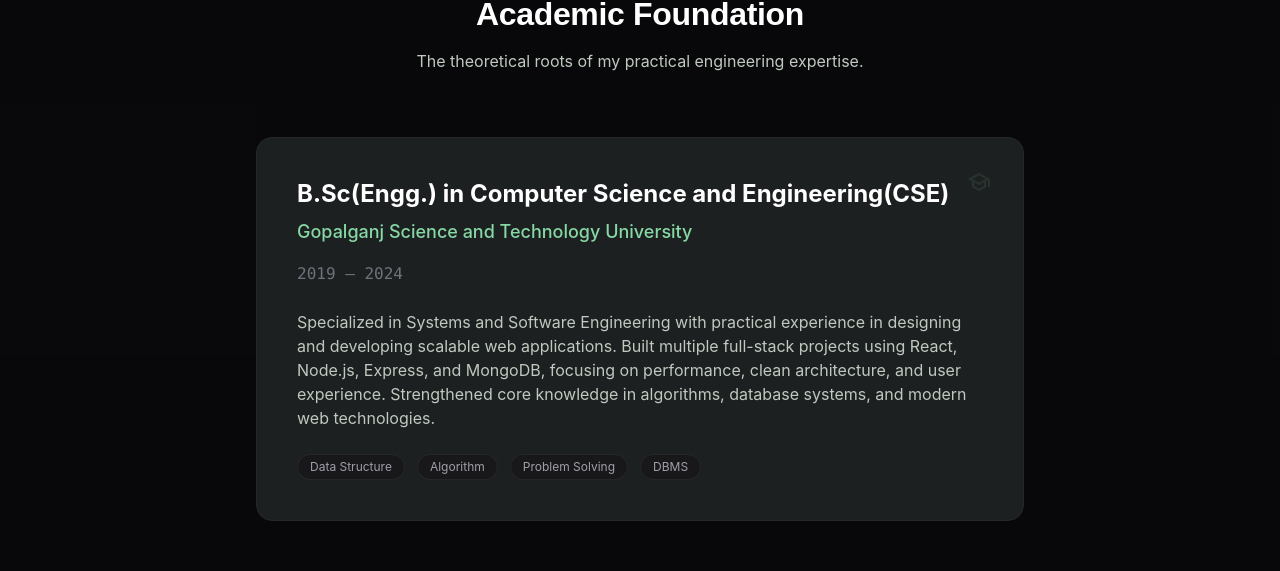
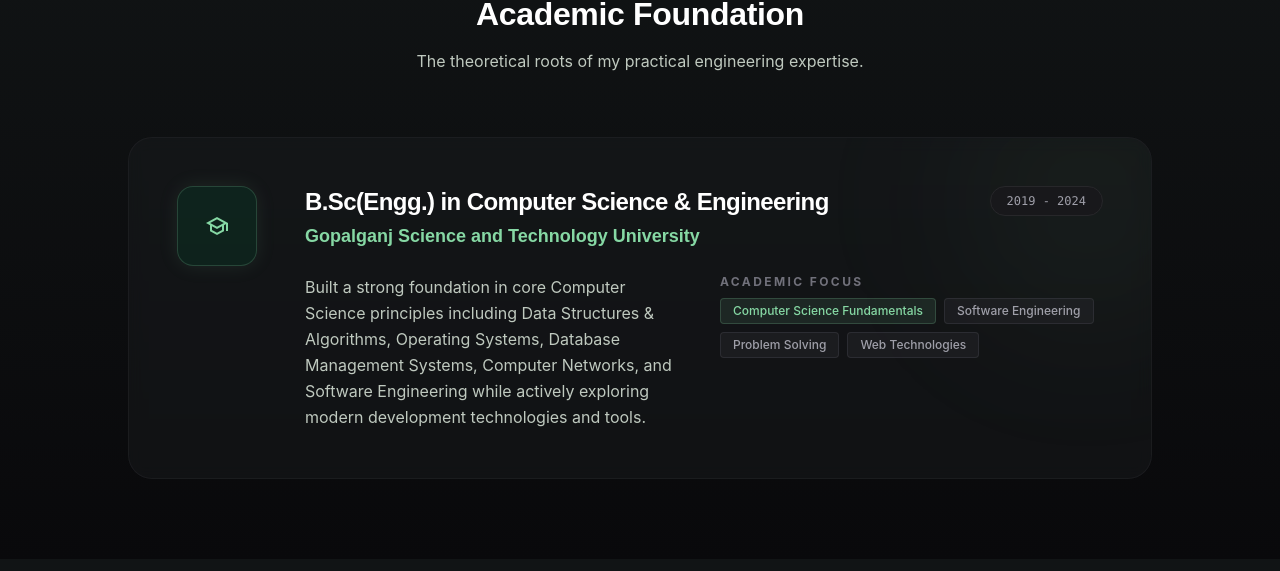
Before and after one commit to sakib-333/portfolio, a React (Vite) app: page / in a window 1280 px wide. Shown: the part 4471-5042 px from the top of the page. Built offline with nearby package versions, Linux system fonts and the light colour scheme.

Commit message:
Update education section.

```diff
--- a/src/components/main/Education.tsx
+++ b/src/components/main/Education.tsx
@@ -1,33 +1,70 @@
 const Education = () => {
     return (
-        <section className="py-xl bg-zinc-950/30" id="education">
+        <section className="py-xl bg-linear-to-b from-background to-zinc-950/50" id="education">
             <div className="max-w-7xl mx-auto px-8">
                 <div className="text-center mb-16">
-                    <h2 className="text-h2 font-h2 text-white mb-4">Academic Foundation</h2>
+                    <h2 className="font-h2 text-h2 text-white mb-4">Academic Foundation</h2>
                     <p className="text-on-surface-variant max-w-2xl mx-auto">The theoretical roots of my practical engineering expertise.</p>
                 </div>
-                <div className="max-w-3xl mx-auto">
-                    <div className="bg-surface-container border border-zinc-800 p-10 rounded-2xl relative overflow-hidden group">
-                        <div className="absolute top-0 right-0 p-8 opacity-10 group-hover:opacity-20 transition-opacity">
-                            <span className="material-symbols-outlined text-8xl text-primary">school</span>
-                        </div>
-                        <div className="relative z-10">
-                            <h3 className="text-2xl font-bold text-white mb-2">B.Sc&#40;Engg.&#41; in Computer Science and Engineering&#40;CSE&#41;</h3>
-                            <p className="text-primary text-lg font-medium mb-4">Gopalganj Science and Technology University</p>
-                            <p className="text-zinc-500 font-mono mb-6">2019 — 2024</p>
-                            <div className="space-y-4 text-on-surface-variant">
-                                <p>Specialized in Systems and Software Engineering with practical experience in designing and developing scalable web applications. Built multiple full-stack projects using React, Node.js, Express, and MongoDB, focusing on performance, clean architecture, and user experience. Strengthened core knowledge in algorithms, database systems, and modern web technologies.</p>
-                                <div className="flex flex-wrap gap-3 pt-2">
-                                    <span className="px-3 py-1 bg-zinc-900 rounded-full text-xs border border-zinc-800 text-zinc-400">Data Structure</span>
+                <div className="max-w-5xl mx-auto">
+                    <div className="bg-surface-container/40 backdrop-blur-sm border border-zinc-800/50 rounded-3xl relative overflow-hidden group hover:border-primary/30 transition-all duration-500">
+                        <div className="absolute -right-16 -top-16 w-64 h-64 bg-primary/5 rounded-full blur-[80px] group-hover:bg-primary/10 transition-colors"></div>
+                        <div className="p-8 md:p-12 relative z-10">
+                            <div className="flex flex-col md:flex-row gap-8 md:gap-12">
+                                {/* Icon Column */}
+                                <div className="shrink-0">
+                                    <div className="w-20 h-20 rounded-2xl bg-primary-container/20 border border-primary/20 flex items-center justify-center text-primary shadow-[0_0_20px_rgba(134,216,164,0.1)]">
+                                        <span className="material-symbols-outlined text-4xl">school</span>
+                                    </div>
+                                </div>
+                                {/* Content Column */}
+                                <div className="grow">
+                                    <div className="flex flex-col md:flex-row md:justify-between md:items-start gap-4 mb-6">
+                                        <div>
+                                            <h3 className="text-h3 text-2xl text-white mb-1 tracking-tight font-space-grotesk">B.Sc&#40;Engg.&#41; in Computer Science & Engineering</h3>
+                                            <p className="text-primary font-bold text-lg font-space-grotesk">Gopalganj Science and Technology University</p>
+                                        </div>
+                                        <div className="md:text-right">
+                                            <span className="inline-block px-4 py-1.5 rounded-full bg-zinc-900 border border-zinc-800 text-zinc-400 font-mono text-xs">
+                                                2019 - 2024
+                                            </span>
+                                        </div>
+                                    </div>
+                                    <div className="grid grid-cols-1 md:grid-cols-2 gap-8">
+                                        <div className="space-y-4">
+                                            <p className="text-on-surface-variant leading-relaxed">
+                                                Built a strong foundation in core Computer Science principles including Data Structures & Algorithms, Operating Systems, Database Management Systems, Computer Networks, and Software Engineering while actively exploring modern development technologies and tools.
+                                            </p>
+                                        </div>
+                                        <div className="space-y-4">
+                                            <p className="text-xs font-bold uppercase text-zinc-500 tracking-[0.2em] mb-2">
+                                                Academic Focus
+                                            </p>
 
-                                    <span className="px-3 py-1 bg-zinc-900 rounded-full text-xs border border-zinc-800 text-zinc-400">Algorithm</span>
+                                            <div className="flex flex-wrap gap-2">
+                                                <span className="px-3 py-1 bg-primary/10 border border-primary/20 rounded text-xs text-primary font-medium">
+                                                    Computer Science Fundamentals
+                                                </span>
 
-                                    <span className="px-3 py-1 bg-zinc-900 rounded-full text-xs border border-zinc-800 text-zinc-400">Problem Solving</span>
+                                                <span className="px-3 py-1 bg-zinc-800/50 border border-zinc-700/50 rounded text-xs text-zinc-400 font-medium">
+                                                    Software Engineering
+                                                </span>
 
-                                    <span className="px-3 py-1 bg-zinc-900 rounded-full text-xs border border-zinc-800 text-zinc-400">DBMS</span>
+                                                <span className="px-3 py-1 bg-zinc-800/50 border border-zinc-700/50 rounded text-xs text-zinc-400 font-medium">
+                                                    Problem Solving
+                                                </span>
+
+                                                <span className="px-3 py-1 bg-zinc-800/50 border border-zinc-700/50 rounded text-xs text-zinc-400 font-medium">
+                                                    Web Technologies
+                                                </span>
+                                            </div>
+                                        </div>
+                                    </div>
                                 </div>
                             </div>
                         </div>
+                        {/* Bottom Accent Line */}
+                        <div className="absolute bottom-0 left-0 w-full h-1 bg-linear-to-r from-transparent via-primary/40 to-transparent opacity-0 group-hover:opacity-100 transition-opacity"></div>
                     </div>
                 </div>
             </div>
```
